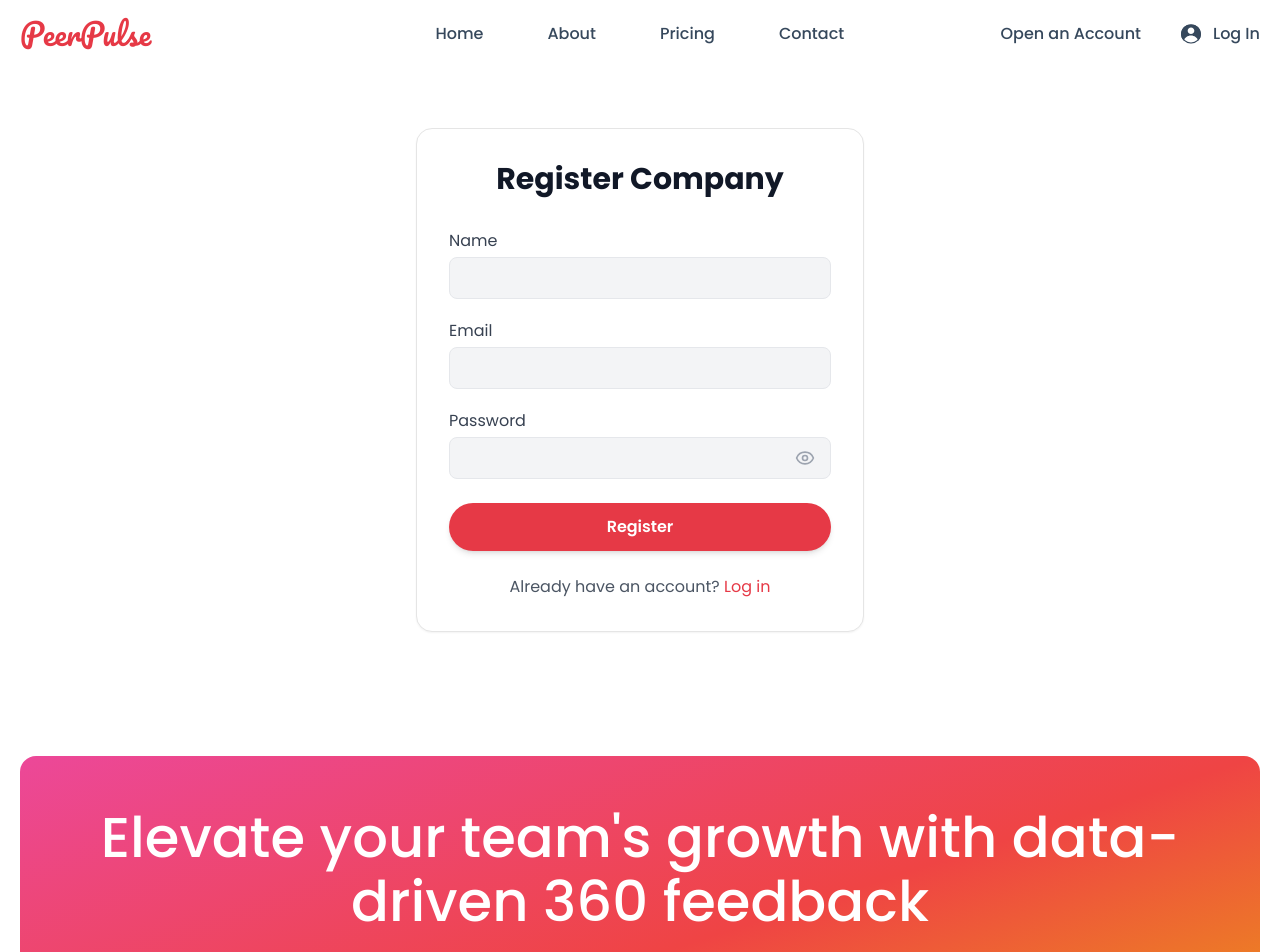
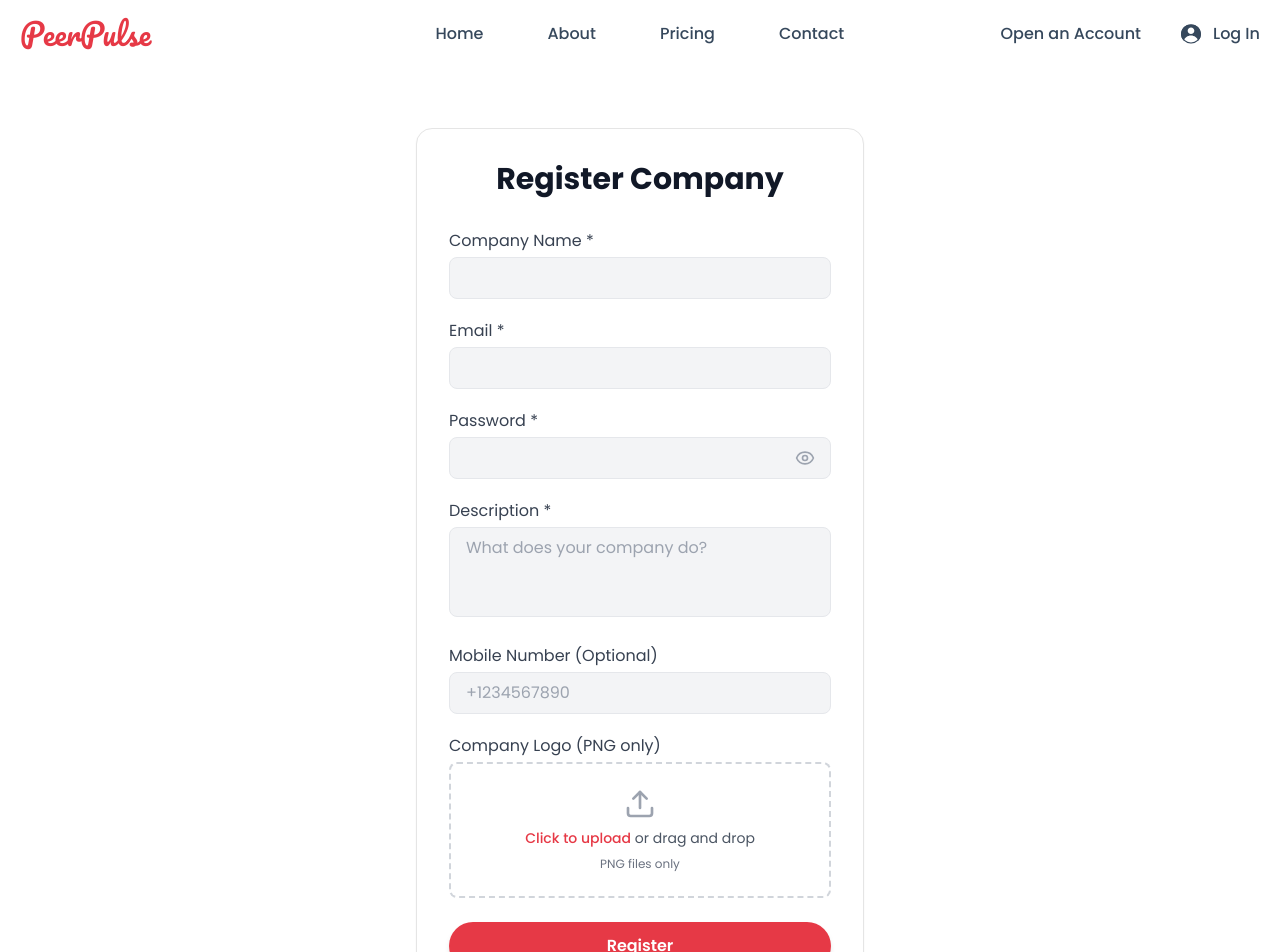
Before and after one commit to bilawal-dev/Peerpulse, a Next.js app: page /register in a window 1280 px wide. Shown: the top 952 px of the page. Built offline with nearby package versions, Linux system fonts and the light colour scheme.

Commit message:
Integrated New Register API For Company With Additonal Register Form Data

```diff
--- a/components/Auth/Register/RegisterForm.tsx
+++ b/components/Auth/Register/RegisterForm.tsx
@@ -1,35 +1,109 @@
 "use client";
 
-import { useState } from "react";
+import { useState, useRef } from "react";
 import Link from "next/link";
 import toast from "react-hot-toast";
 import { useRouter } from "next/navigation";
-import { Eye, EyeOff } from "lucide-react";
+import { Eye, EyeOff, Upload, X } from "lucide-react";
 import ButtonLoader from "@/components/Common/ButtonLoader";
 import { useAuth } from "@/context/AuthContext";
 
 export default function RegisterForm() {
-    const [formData, setFormData] = useState({ companyName: "", email: "", password: "" });
-    // const [userType, setUserType] = useState<"COMPANY" | "EMPLOYEE">("EMPLOYEE");
+    const [formData, setFormData] = useState({
+        companyName: "",
+        email: "",
+        password: "",
+        description: "",
+        mobileNumber: ""
+    });
+    const [selectedFile, setSelectedFile] = useState<File | null>(null);
+    const [dragActive, setDragActive] = useState(false);
     const [isLoading, setIsLoading] = useState(false);
     const [showPassword, setShowPassword] = useState(false);
+    const fileInputRef = useRef<HTMLInputElement>(null);
     const router = useRouter();
 
-    const handleChange = (e: React.ChangeEvent<HTMLInputElement>) => {
+    const handleChange = (e: React.ChangeEvent<HTMLInputElement | HTMLTextAreaElement>) => {
         setFormData({ ...formData, [e.target.name]: e.target.value });
     }
+
+    const handleDrag = (e: React.DragEvent) => {
+        e.preventDefault();
+        e.stopPropagation();
+        if (e.type === "dragenter" || e.type === "dragover") {
+            setDragActive(true);
+        } else if (e.type === "dragleave") {
+            setDragActive(false);
+        }
+    };
+
+    const handleDrop = (e: React.DragEvent) => {
+        e.preventDefault();
+        e.stopPropagation();
+        setDragActive(false);
+
+        if (e.dataTransfer.files && e.dataTransfer.files[0]) {
+            const file = e.dataTransfer.files[0];
+            if (file.type === "image/png") {
+                console.log("File dropped:", file.name, "Size:", file.size, "bytes");
+                setSelectedFile(file);
+            } else {
+                toast.error("Only PNG files are allowed");
+            }
+        }
+    };
+
+    const handleFileSelect = (e: React.ChangeEvent<HTMLInputElement>) => {
+        if (e.target.files && e.target.files[0]) {
+            const file = e.target.files[0];
+            if (file.type === "image/png") {
+                console.log("File selected:", file.name, "Size:", file.size, "bytes");
+                setSelectedFile(file);
+            } else {
+                toast.error("Only PNG files are allowed");
+                e.target.value = "";
+            }
+        }
+    };
+
+    const removeFile = (e: React.MouseEvent) => {
+        e.preventDefault();
+        e.stopPropagation();
+        setSelectedFile(null);
+        if (fileInputRef.current) {
+            fileInputRef.current.value = "";
+        }
+    };
 
     const { registerCompany } = useAuth();
 
     const handleSubmit = async (e: React.FormEvent) => {
         e.preventDefault();
         setIsLoading(true);
-        const { companyName, email, password } = formData;
-        await registerCompany(companyName, email, password);
-        setFormData({ companyName: "", email: "", password: "" });
+
+        const { companyName, email, password, description, mobileNumber } = formData;
+
+        // Create FormData for multipart/form-data
+        const formDataToSend = new FormData();
+        formDataToSend.append('name', companyName);
+        formDataToSend.append('email', email);
+        formDataToSend.append('password', password);
+        formDataToSend.append('description', description);
+        if (mobileNumber) {
+            formDataToSend.append('mobile_number', mobileNumber);
+        }
+        if (selectedFile) {
+            formDataToSend.append('file', selectedFile);
+        }
+
+        await registerCompany(formDataToSend);
+        setFormData({ companyName: "", email: "", password: "", description: "", mobileNumber: "" });
+        setSelectedFile(null);
+        if (fileInputRef.current) {
+            fileInputRef.current.value = "";
+        }
         setIsLoading(false);
     };
-
 
     return (
         <section className="pt-32 pb-16 flex items-center justify-center px-[20px] py-16">
@@ -42,7 +116,7 @@ export default function RegisterForm() {
                     {/* Company Name */}
                     <div className="mb-5">
                         <label htmlFor="companyName" className="block text-gray-700 mb-1">
-                            Name
+                            Company Name *
                         </label>
                         <input
                             id="companyName"
@@ -58,7 +132,7 @@ export default function RegisterForm() {
                     {/* Email */}
                     <div className="mb-5">
                         <label htmlFor="email" className="block text-gray-700 mb-1">
-                            Email
+                            Email *
                         </label>
                         <input
                             id="email"
@@ -72,9 +146,9 @@ export default function RegisterForm() {
                     </div>
 
                     {/* Password with toggle */}
-                    <div className="mb-6 relative">
+                    <div className="mb-5 relative">
                         <label htmlFor="password" className="block text-gray-700 mb-1">
-                            Password
+                            Password *
                         </label>
                         <input
                             id="password"
@@ -95,41 +169,111 @@ export default function RegisterForm() {
                         </button>
                     </div>
 
-                    {/* Register As */}
-                    {/* <div className="mb-8">
-                        <label className="block text-gray-700 mb-2">Register As:</label>
-                        <div className="grid grid-cols-2 bg-red-50 rounded-full overflow-hidden">
-                            <button
-                                type="button"
-                                onClick={() => setUserType("EMPLOYEE")}
-                                className={`py-2 text-center font-medium ${userType === "EMPLOYEE"
-                                    ? "bg-brand text-white"
-                                    : "text-brand hover:bg-red-100"
-                                    }`}
-                            >
-                                Employee
-                            </button>
-                            <button
-                                type="button"
-                                onClick={() => setUserType("COMPANY")}
-                                className={`py-2 text-center font-medium ${userType === "COMPANY"
-                                    ? "bg-brand text-white"
-                                    : "text-brand hover:bg-red-100"
-                                    }`}
-                            >
-                                Company
-                            </button>
+                    {/* Description */}
+                    <div className="mb-5">
+                        <label htmlFor="description" className="block text-gray-700 mb-1">
+                            Description *
+                        </label>
+                        <textarea
+                            id="description"
+                            name="description"
+                            value={formData.description}
+                            onChange={handleChange}
+                            required
+                            rows={3}
+                            placeholder="What does your company do?"
+                            className="w-full px-4 py-2 bg-gray-100 border border-gray-200 rounded-lg focus:outline-none focus:border-brand transition resize-none"
+                        />
+                    </div>
+
+                    {/* Mobile Number */}
+                    <div className="mb-5">
+                        <label htmlFor="mobileNumber" className="block text-gray-700 mb-1">
+                            Mobile Number (Optional)
+                        </label>
+                        <input
+                            id="mobileNumber"
+                            name="mobileNumber"
+                            type="tel"
+                            value={formData.mobileNumber}
+                            onChange={handleChange}
+                            placeholder="+1234567890"
+                            className="w-full px-4 py-2 bg-gray-100 border border-gray-200 rounded-lg focus:outline-none focus:border-brand transition"
+                        />
+                    </div>
+
+                    {/* Image Upload */}
+                    <div className="mb-6">
+                        <label className="block text-gray-700 mb-1">
+                            Company Logo (PNG only)
+                        </label>
+                        <div
+                            className={`relative border-2 border-dashed rounded-lg p-6 text-center transition-colors ${
+                                dragActive
+                                    ? "border-brand bg-brand/5"
+                                    : "border-gray-300 hover:border-gray-400"
+                            }`}
+                            onDragEnter={handleDrag}
+                            onDragLeave={handleDrag}
+                            onDragOver={handleDrag}
+                            onDrop={handleDrop}
+                        >
+                            {!selectedFile && (
+                                <input
+                                    ref={fileInputRef}
+                                    type="file"
+                                    accept=".png,image/png"
+                                    onChange={handleFileSelect}
+                                    className="absolute inset-0 w-full h-full opacity-0 cursor-pointer"
+                                />
+                            )}
+
+                            {selectedFile ? (
+                                <div className="flex items-center justify-between bg-gray-50 rounded-lg p-3">
+                                    <div className="flex items-center space-x-3">
+                                        <div className="w-10 h-10 bg-brand/10 rounded-lg flex items-center justify-center">
+                                            <Upload className="w-5 h-5 text-brand" />
+                                        </div>
+                                        <div className="text-left">
+                                            <p className="text-sm font-medium text-gray-900 truncate max-w-[180px]">
+                                                {selectedFile.name}
+                                            </p>
+                                            <p className="text-xs text-gray-500">
+                                                {selectedFile.size > 1024 * 1024
+                                                    ? `${(selectedFile.size / 1024 / 1024).toFixed(2)} MB`
+                                                    : `${(selectedFile.size / 1024).toFixed(1)} KB`
+                                                }
+                                            </p>
+                                        </div>
+                                    </div>
+                                    <button
+                                        type="button"
+                                        onClick={removeFile}
+                                        className="text-gray-400 hover:text-red-500 transition-colors z-10 relative"
+                                    >
+                                        <X size={20} />
+                                    </button>
+                                </div>
+                            ) : (
+                                <div className="space-y-2">
+                                    <Upload className="w-8 h-8 text-gray-400 mx-auto" />
+                                    <div className="text-sm text-gray-600">
+                                        <span className="font-medium text-brand cursor-pointer hover:underline">
+                                            Click to upload
+                                        </span>{" "}
+                                        or drag and drop
+                                    </div>
+                                    <p className="text-xs text-gray-500">PNG files only</p>
+                                </div>
+                            )}
                         </div>
-                    </div> */}
+                    </div>
 
                     {/* Submit */}
                     <button
                         type="submit"
                         disabled={isLoading}
-                        className={`w-full py-3 rounded-full font-semibold text-white shadow-md transition ${isLoading
-                            ? "bg-brand/60  cursor-not-allowed"
-                            : "bg-brand hover:bg-brand/90"
-                            }`}
+                        className={`w-full py-3 rounded-full font-semibold text-white shadow-md transition ${isLoading ? "bg-brand/60 cursor-not-allowed" : "bg-brand hover:bg-brand/90"}`}
                     >
                         {isLoading ? <ButtonLoader /> : "Register"}
                     </button>
```
Also changed, not shown: context/AuthContext.tsx (+5 -6 lines).
